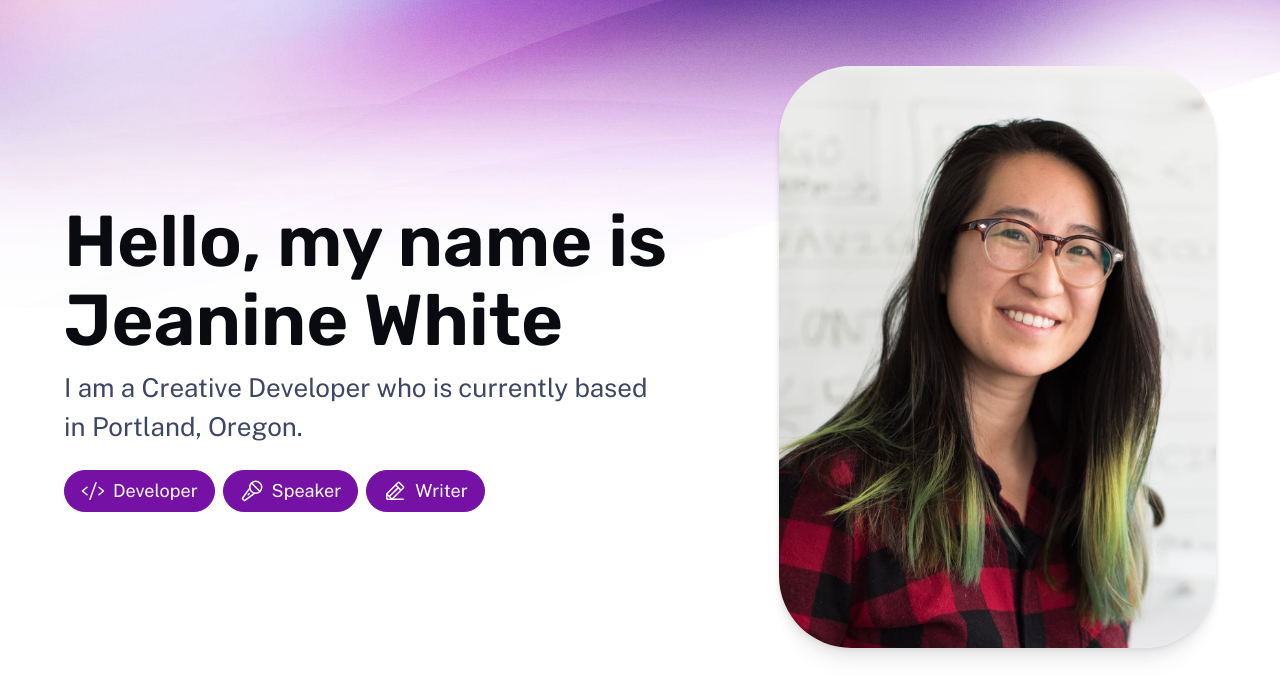
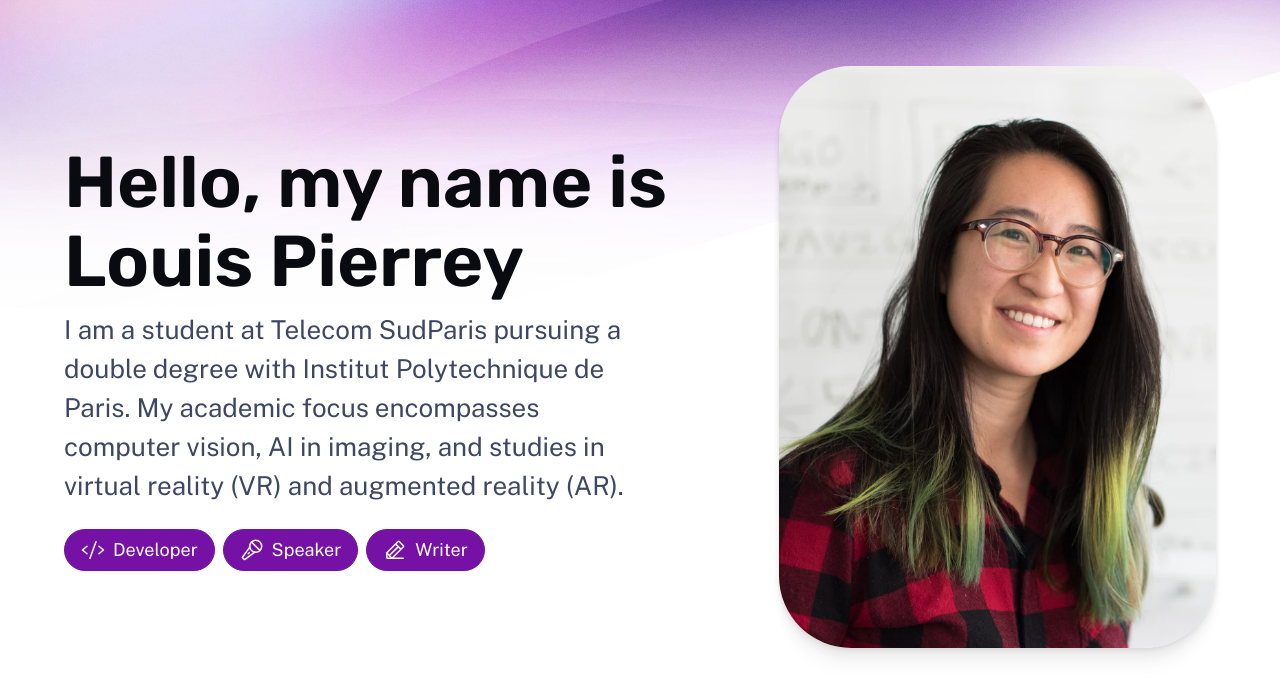
Before and after one commit to lpierrey/lpierrey.github.io, an Astro site: page / in a window 1280 px wide. Shown: the part 119-800 px from the top of the page. Built offline with nearby package versions, Linux system fonts and the light colour scheme; Astro itself is replaced by a stand-in of ours.

Commit message:
changes home

```diff
--- a/src/pages/index.astro
+++ b/src/pages/index.astro
@@ -30,8 +30,8 @@ const projects = (await getCollection('work'))
 		<div class="wrapper stack gap-8 lg:gap-20">
 			<header class="hero">
 				<Hero
-					title="Hello, my name is Jeanine White"
-					tagline="I am a Creative Developer who is currently based in Portland, Oregon."
+					title="Hello, my name is Louis Pierrey"
+					tagline="I am a student at Telecom SudParis pursuing a double degree with Institut Polytechnique de Paris. My academic focus encompasses computer vision, AI in imaging, and studies in virtual reality (VR) and augmented reality (AR)."
 					align="start"
 				>
 					<div class="roles">
```
